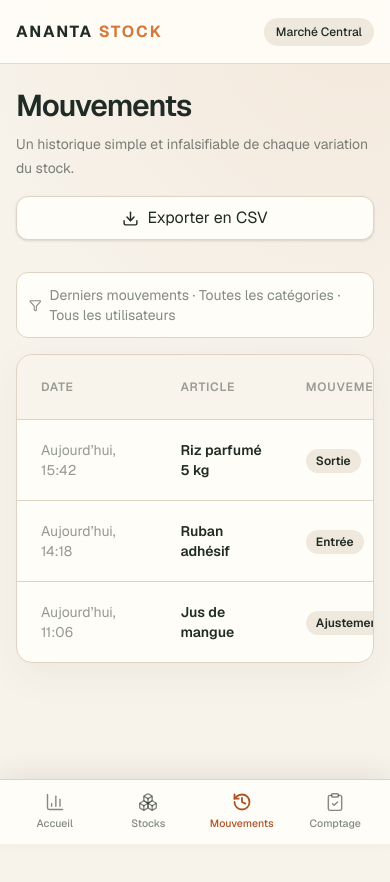
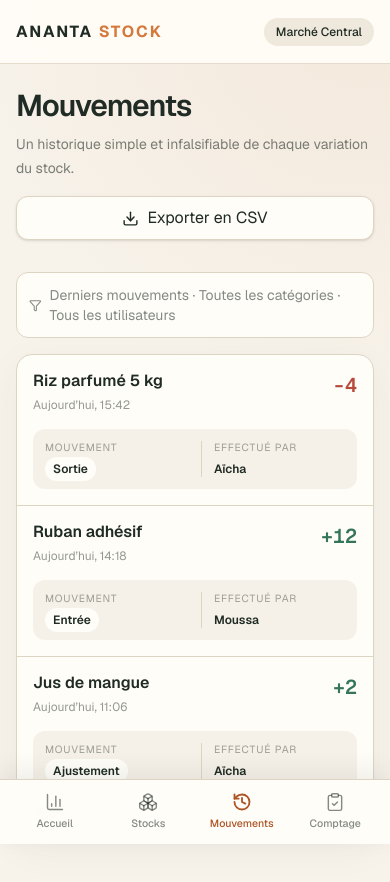
Before and after one commit to koalanoir/ananta-stock, a Next.js app: page /movements in a window 390 px wide. Shown: the top 882 px of the page. Before the commit the page ends 844 px from the top, so only its background shows below. Built offline with nearby package versions, Linux system fonts and the light colour scheme.

Commit message:
Adapt activity views for mobile

```diff
--- a/src/app/movements/page.tsx
+++ b/src/app/movements/page.tsx
@@ -10,7 +10,27 @@ export default function MovementsPage() {
       <PageHeading title="Mouvements" description="Un historique simple et infalsifiable de chaque variation du stock." action={<button className="inline-flex h-11 items-center justify-center gap-2 rounded-xl border border-border bg-surface px-4 text-sm font-semibold shadow-sm hover:border-foreground/20"><Download size={17} /> Exporter en CSV</button>} />
       <div className="mt-8 flex items-center gap-2 rounded-xl border border-border bg-surface p-3 text-sm text-foreground/55"><Filter size={17} /><span>Derniers mouvements · Toutes les catégories · Tous les utilisateurs</span></div>
       <section className="mt-4 overflow-hidden rounded-2xl border border-border bg-surface shadow-[0_12px_40px_rgb(57_45_30_/_5%)]">
-        <div className="overflow-x-auto"><table className="w-full min-w-[760px] text-left text-sm"><thead className="border-b border-border bg-surface-muted/45 text-xs uppercase tracking-[0.07em] text-foreground/44"><tr><th className="px-6 py-4 font-semibold">Date</th><th className="px-4 py-4 font-semibold">Article</th><th className="px-4 py-4 font-semibold">Mouvement</th><th className="px-4 py-4 font-semibold">Quantité</th><th className="px-4 py-4 font-semibold">Motif</th><th className="px-6 py-4 font-semibold">Effectué par</th></tr></thead><tbody className="divide-y divide-border">{demoMovements.map((movement) => <tr key={movement.id}><td className="px-6 py-5 text-foreground/48">{movement.occurredAt}</td><td className="px-4 py-5 font-semibold">{movement.itemName}</td><td className="px-4 py-5"><span className="rounded-full bg-surface-muted px-2.5 py-1 text-xs font-semibold">{labels[movement.type]}</span></td><td className={`px-4 py-5 font-mono font-semibold ${movement.delta > 0 ? "text-success" : "text-danger"}`}>{movement.delta > 0 ? "+" : ""}{movement.delta}</td><td className="px-4 py-5 text-foreground/55">{movement.reason ?? "—"}</td><td className="px-6 py-5 text-foreground/55">{movement.author}</td></tr>)}</tbody></table></div>
+        <div className="divide-y divide-border md:hidden">
+          {demoMovements.map((movement) => (
+            <article key={movement.id} className="p-4">
+              <div className="flex items-start justify-between gap-3">
+                <div className="min-w-0">
+                  <h2 className="break-words text-base font-semibold leading-5">{movement.itemName}</h2>
+                  <p className="mt-1.5 text-xs text-foreground/48">{movement.occurredAt}</p>
+                </div>
+                <span className={`shrink-0 font-mono text-xl font-semibold ${movement.delta > 0 ? "text-success" : "text-danger"}`}>{movement.delta > 0 ? "+" : ""}{movement.delta}</span>
+              </div>
+
+              <dl className="mt-4 grid grid-cols-2 gap-3 rounded-xl bg-surface-muted/55 p-3 text-xs">
+                <div><dt className="text-[0.65rem] uppercase tracking-[0.08em] text-foreground/42">Mouvement</dt><dd className="mt-1.5"><span className="rounded-full bg-surface px-2 py-1 font-semibold">{labels[movement.type]}</span></dd></div>
+                <div className="border-l border-border pl-3"><dt className="text-[0.65rem] uppercase tracking-[0.08em] text-foreground/42">Effectué par</dt><dd className="mt-1.5 font-semibold">{movement.author}</dd></div>
+              </dl>
+              {movement.reason ? <p className="mt-3 text-xs text-foreground/55"><span className="font-semibold text-foreground/70">Motif :</span> {movement.reason}</p> : null}
+            </article>
+          ))}
+        </div>
+
+        <div className="hidden overflow-x-auto md:block"><table className="w-full min-w-[760px] text-left text-sm"><thead className="border-b border-border bg-surface-muted/45 text-xs uppercase tracking-[0.07em] text-foreground/44"><tr><th className="px-6 py-4 font-semibold">Date</th><th className="px-4 py-4 font-semibold">Article</th><th className="px-4 py-4 font-semibold">Mouvement</th><th className="px-4 py-4 font-semibold">Quantité</th><th className="px-4 py-4 font-semibold">Motif</th><th className="px-6 py-4 font-semibold">Effectué par</th></tr></thead><tbody className="divide-y divide-border">{demoMovements.map((movement) => <tr key={movement.id}><td className="px-6 py-5 text-foreground/48">{movement.occurredAt}</td><td className="px-4 py-5 font-semibold">{movement.itemName}</td><td className="px-4 py-5"><span className="rounded-full bg-surface-muted px-2.5 py-1 text-xs font-semibold">{labels[movement.type]}</span></td><td className={`px-4 py-5 font-mono font-semibold ${movement.delta > 0 ? "text-success" : "text-danger"}`}>{movement.delta > 0 ? "+" : ""}{movement.delta}</td><td className="px-4 py-5 text-foreground/55">{movement.reason ?? "—"}</td><td className="px-6 py-5 text-foreground/55">{movement.author}</td></tr>)}</tbody></table></div>
       </section>
     </AppShell>
   );
--- a/src/app/page.tsx
+++ b/src/app/page.tsx
@@ -70,7 +70,25 @@ export default function DashboardPage() {
 
       <section className="mt-5 overflow-hidden rounded-2xl border border-border bg-surface shadow-[0_12px_40px_rgb(57_45_30_/_5%)]">
         <div className="flex items-center justify-between px-5 py-5 sm:px-6"><h2 className="text-xl font-semibold tracking-tight">Activité récente</h2><Link href="/movements" className="text-sm font-semibold text-brand-strong hover:underline">Historique</Link></div>
-        <div className="overflow-x-auto">
+        <div className="divide-y divide-border border-t border-border md:hidden">
+          {demoMovements.map((movement) => (
+            <article key={movement.id} className="p-4">
+              <div className="flex items-start justify-between gap-3">
+                <div className="min-w-0">
+                  <h3 className="break-words text-sm font-semibold leading-5">{movement.itemName}</h3>
+                  <div className="mt-2 flex flex-wrap items-center gap-2">
+                    <span className="rounded-full bg-surface-muted px-2 py-1 text-[0.65rem] font-semibold">{movementLabels[movement.type]}</span>
+                    <span className="text-xs text-foreground/45">{movement.occurredAt}</span>
+                  </div>
+                </div>
+                <span className={`shrink-0 font-mono text-lg font-semibold ${movement.delta > 0 ? "text-success" : "text-danger"}`}>{movement.delta > 0 ? "+" : ""}{movement.delta}</span>
+              </div>
+              <p className="mt-3 text-xs text-foreground/50">Effectué par <span className="font-semibold text-foreground/70">{movement.author}</span></p>
+            </article>
+          ))}
+        </div>
+
+        <div className="hidden overflow-x-auto md:block">
           <table className="w-full min-w-[680px] text-left text-sm">
             <thead className="border-y border-border bg-surface-muted/45 text-xs uppercase tracking-[0.08em] text-foreground/45"><tr><th className="px-6 py-3 font-semibold">Article</th><th className="px-4 py-3 font-semibold">Type</th><th className="px-4 py-3 font-semibold">Quantité</th><th className="px-4 py-3 font-semibold">Par</th><th className="px-6 py-3 font-semibold">Heure</th></tr></thead>
             <tbody className="divide-y divide-border">
```
